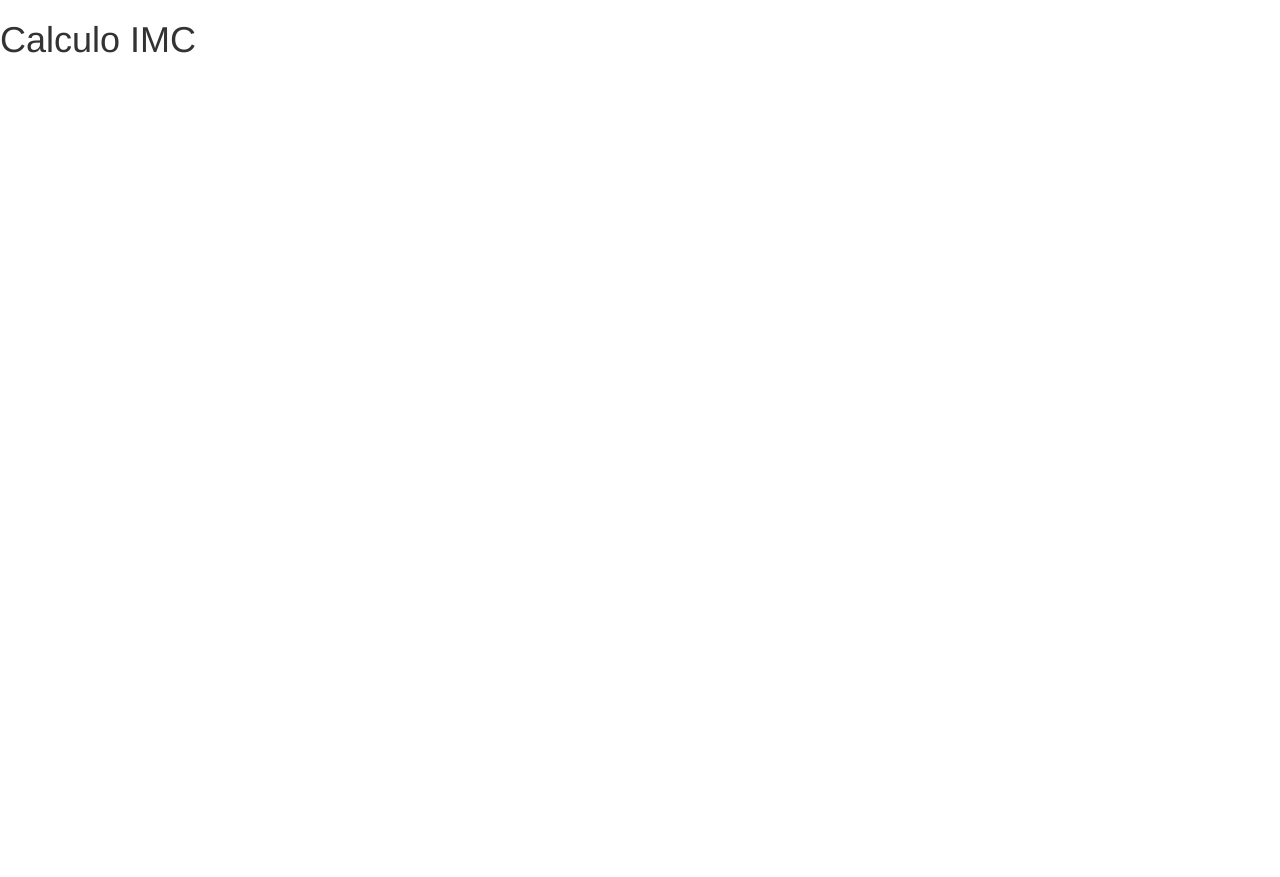
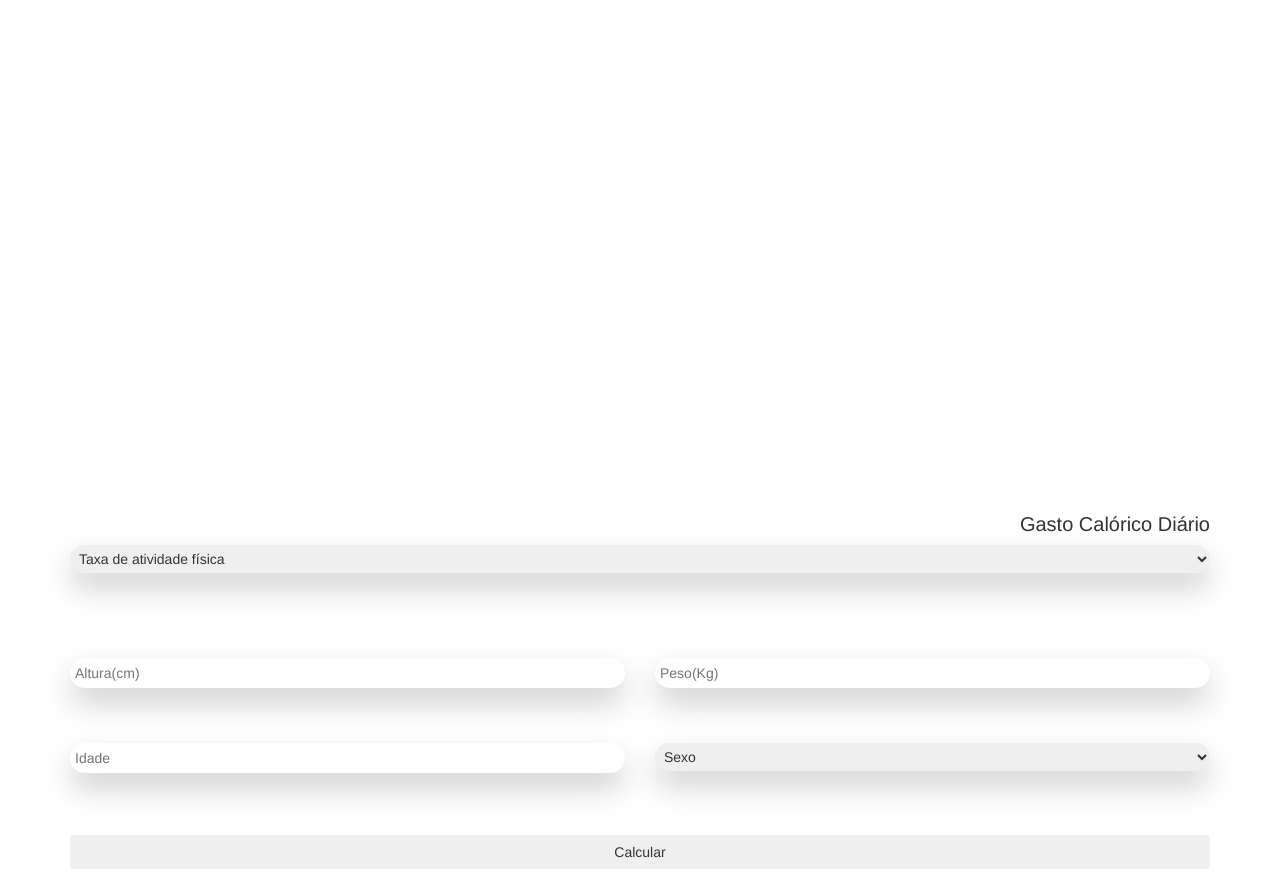
Before and after one commit to DanPendragom/calcMetabolismo, a website: page www/index.html in a window 1280 px wide. Before the commit the page ends 800 px from the top, so only its background shows below. Drawn offline with Linux system fonts and the light colour scheme.

Commit message:
Implementei o layout base.

```diff
--- a/www/css/style.css
+++ b/www/css/style.css
@@ -1 +1,31 @@
-/**/
+body{
+  background-color: white;
+}
+h1{
+  margin-top: 45%;
+  font-size: 20px;
+  text-align: right;
+}
+/* BACKGROUND */
+
+/* FORMATANDO CAMPOS */
+input,select{
+  width: 100%;
+  padding: 5px;
+  border: none;
+  box-shadow: 0px 15px 30px rgba(3, 3, 3, 0.192);
+  border-radius: 25px;
+}
+input{
+  margin: 5% 0 5% 0;
+}
+select{
+  margin: 0 0 5% 0;
+}
+select.sexo{
+  margin: 5% 0 5% 0;
+}
+button{
+  margin: 3% 0 3% 0;
+}
+/* FORMANTANDO BOTOES */
--- a/www/index.html
+++ b/www/index.html
@@ -16,7 +16,68 @@
 
 </head>
 <body>
-  <h1> Calculo IMC</h1>
+  <div class="formStyle container">
+    <!-- Titulo -->
+    <div class="row">
+      <div class="col-xs-12">
+        <h1>Gasto Calórico Diário</h1>
+      </div>
+    </div>
+    <div class="form-group">
+      <!-- Atividade física -->
+      <div class="row">
+        <div class="col-xs-12">
+            <select name="tipo">
+              <option value="none">Taxa de atividade física</option>
+              <option value="1.2">Sedentário (pouco ou nenhum exercício)</option>
+              <option value="1.375">Levemente Ativo (exercício leve 1 a 3x por semana)</option>
+              <option value="1.55">Moderadamente Ativo (exercício moderado, esportes 3 a 5x por semana)</option>
+              <option value="1.725">Altamente Ativo (exercício pesado de 5 a 6x por semana)</option>
+              <option value="1.9">Extremamente Ativo (exercício pesado diariamente até 2x por dia)</option>
+            </select>
+        </div>
+      </div>
 
+      <div class="row">
+        <!-- Altura -->
+        <div class="col-xs-6">
+          <input type="text" placeholder="Altura(cm)">
+        </div>
+         <!-- Peso -->
+        <div class="col-xs-6">
+          <input type="text" placeholder="Peso(Kg)">
+        </div>
+      </div>
+
+      <div class="row">
+        <!-- Idade -->
+        <div class="col-xs-6">
+          <input type="text" placeholder="Idade">
+        </div>
+        <!-- Sexo -->
+        <div class="col-xs-6">
+          <select  class="sexo" name="tipo" id="">
+              <option value="none">Sexo</option>
+              <option value="">Masculino</option>
+              <option value="">Feminino</option>
+          </select>
+        </div>
+      </div>
+      <!-- Resultado -->
+      <div class="row">
+        <div class="col-xs-12">
+          <button id="btnResultado" class="btn btn-block"> Calcular </button>
+        </div>
+      </div>
+      <!-- Rodapé -->
+      <div class="row footerStyle">
+        <div class="col-xs-12">
+          <img src="img/logoFacebook.jpg" alt="">
+          <img src="img/logoInstagram.jpg" alt="">
+          <img src="img/logoTwitter.jpg" alt="">
+        </div>
+      </div>
+    </div>
+  </div>
 </body>
 </html>
```
